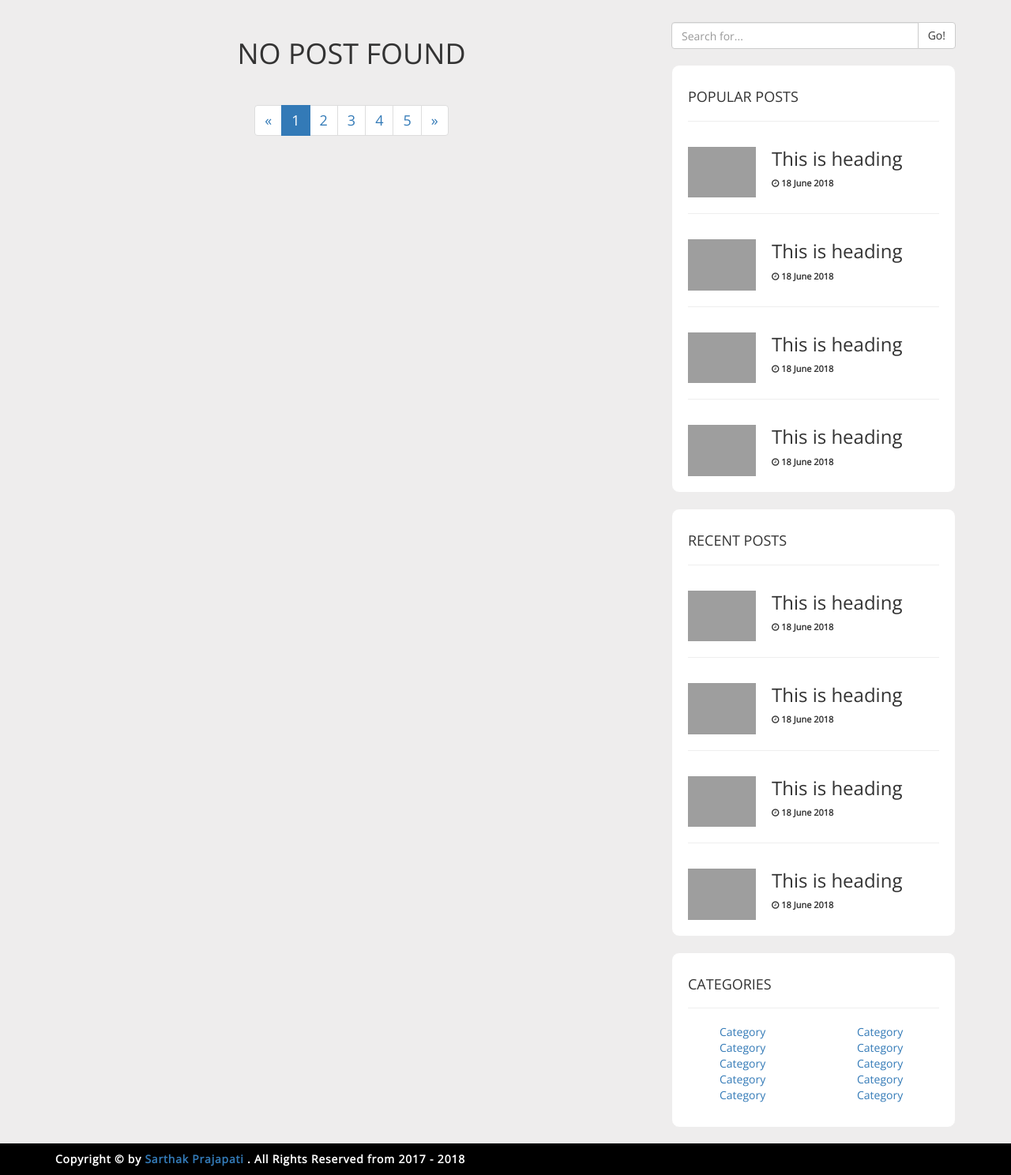
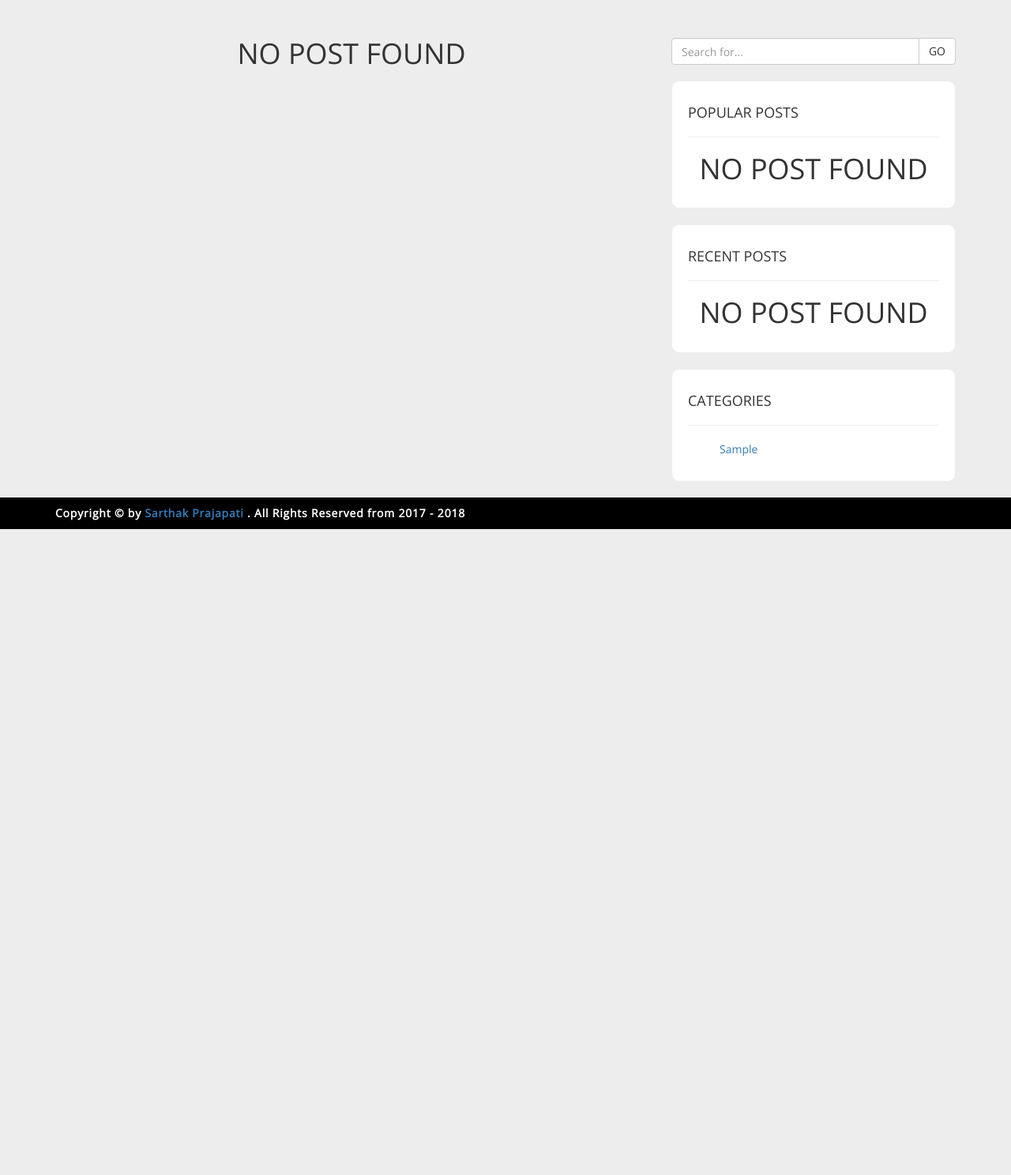
Before and after one commit to sarthakprajapati/Blogera, a PHP site: page /index.php in a window 1280 px wide. Shown: the part 251-1739 px from the top of the page at 79% size. After the commit the page ends 921 px from the top, so only its background shows below. Run offline with PHP 8.4, Linux system fonts and the light colour scheme; tables that the repository leaves empty or names only in its code hold one stand-in row (values such as "Sample post"); grey boxes are pictures that could not be loaded.

Commit message:
php-functionality

```diff
--- a/inc/header.php
+++ b/inc/header.php
@@ -10,7 +10,7 @@
         <span class="icon-bar"></span>
         <span class="icon-bar"></span>
       </button>
-      <a class="navbar-brand" href="#">BLOG</a>
+      <a class="navbar-brand" href="index.php">BLOG</a>
     </div>
 
     <!-- Collect the nav links, forms, and other content for toggling -->
--- a/inc/sidebar.php
+++ b/inc/sidebar.php
@@ -1,98 +1,83 @@
+<div class="widgets">
+<form class="" action="index.php" method="post">
 <div class="input-group">
-      				<input type="text" class="form-control" placeholder="Search for...">
+      				<input type="text" name="search-title" class="form-control" placeholder="Search for...">
       				<span class="input-group-btn">
-        			<button class="btn btn-default" type="button">Go!</button>
+        			<input type="submit" value="GO" class="btn btn-default" placeholder="Search for.." >
       				</span>
    				 </div><!-- /input-group -->
+             </form>
    				 <div class="widgets">
    				 	<div class="popular">
    				 		<h4>POPULAR POSTS</h4>
    				 		<hr>
+                     <?php
+                 $query = "SELECT * FROM posts where status = 'publish' order by views desc LIMIT 5";
+                    $srun = mysqli_query($conn,$query);
+                    if(mysqli_num_rows($srun)>0){
+                      while($row = mysqli_fetch_array($srun)){
+                        $id = $row['id'];
+                        $image = $row['image'];
+                        $date = $row['date'];
+                        $title = $row['title'];
+                        $date = getdate($row['date']);
+                        $day = $date['mday'];
+                        $month = $date['month'];
+                        $year = $date['year'];
+                        ?>
    				 		<div class="row">
    				 		<div class="col-md-4">
-   				 			<img src="https://i2.wp.com/beebom.com/wp-content/uploads/2016/01/Reverse-Image-Search-Engines-Apps-And-Its-Uses-2016.jpg?resize=640%2C426">
+   				 			<img src="img/<?php echo $image; ?>">
    				 		</div>
    				 		<div class="col-md-8 details">
-   				 			<h3>This is heading</h3>
-   				 			<p><i class="fa fa-clock-o"></i>  18 June 2018</p>
+   				 			<h5><a href="post.php?post_id=<?php echo $id; ?>"><?php echo $title; ?></a></h5>
+   				 			<p><i class="fa fa-clock-o"></i>  <?php echo "$day $month $year"; ?> </p>
    				 		</div>
    				 	</div>
    				 	<hr>
-   				 		<div class="row">
-   				 		<div class="col-md-4">
-   				 			<img src="https://i2.wp.com/beebom.com/wp-content/uploads/2016/01/Reverse-Image-Search-Engines-Apps-And-Its-Uses-2016.jpg?resize=640%2C426">
-   				 		</div>
-   				 		<div class="col-md-8 details">
-   				 			<h3>This is heading</h3>
-   				 			<p><i class="fa fa-clock-o"></i>  18 June 2018</p>
-   				 		</div>
-   				 	</div>
-   				 	<hr>
-   				 		<div class="row">
-   				 		<div class="col-md-4">
-   				 			<img src="https://i2.wp.com/beebom.com/wp-content/uploads/2016/01/Reverse-Image-Search-Engines-Apps-And-Its-Uses-2016.jpg?resize=640%2C426">
-   				 		</div>
-   				 		<div class="col-md-8 details">
-   				 			<h3>This is heading</h3>
-   				 			<p><i class="fa fa-clock-o"></i>  18 June 2018</p>
-   				 		</div>
-   				 	</div>
-   				 	<hr>
-   				 		<div class="row">
-   				 		<div class="col-md-4">
-   				 			<img src="https://i2.wp.com/beebom.com/wp-content/uploads/2016/01/Reverse-Image-Search-Engines-Apps-And-Its-Uses-2016.jpg?resize=640%2C426">
-   				 		</div>
-   				 		<div class="col-md-8 details">
-   				 			<h3>This is heading</h3>
-   				 			<p><i class="fa fa-clock-o"></i>  18 June 2018</p>
-   				 		</div>
-   				 	</div>
-   				 	</div>
-   				 </div>
+
+
+               <?php   }
+                    }else{
+                      echo "<center><h1>NO POST FOUND</h1></center>";
+                    } ?>
+
+                 </div>
+              </div>
 
    				 <div class="widgets">
    				 	<div class="popular">
    				 		<h4>RECENT POSTS</h4>
    				 		<hr>
+                     <?php
+                 $query = "SELECT * FROM posts where status = 'publish' order by id desc LIMIT 5";
+                    $srun = mysqli_query($conn,$query);
+                    if(mysqli_num_rows($srun)>0){
+                      while($row = mysqli_fetch_array($srun)){
+                        $id_p = $row['id'];
+                        $image_p = $row['image'];
+                        $date_p = $row['date'];
+                        $title_p = $row['title'];
+                        $date_p = getdate($row['date']);
+                        $day_p = $date['mday'];
+                        $month_p = $date['month'];
+                        $year_p = $date['year'];
+                        ?>
    				 		<div class="row">
    				 		<div class="col-md-4">
-   				 			<img src="https://i2.wp.com/beebom.com/wp-content/uploads/2016/01/Reverse-Image-Search-Engines-Apps-And-Its-Uses-2016.jpg?resize=640%2C426">
+   				 			<img src="img/<?php echo $image_p; ?>">
    				 		</div>
    				 		<div class="col-md-8 details">
-   				 			<h3>This is heading</h3>
-   				 			<p><i class="fa fa-clock-o"></i>  18 June 2018</p>
+   				 			<h5><a href="post.php?post_id=<?php echo $id_p; ?>"><?php echo $title_p; ?></a></h5>
+   				 			<p><i class="fa fa-clock-o"></i><?php echo "$day_p $month_p $year_p"; ?></p>
    				 		</div>
    				 	</div>
    				 	<hr>
-   				 		<div class="row">
-   				 		<div class="col-md-4">
-   				 			<img src="https://i2.wp.com/beebom.com/wp-content/uploads/2016/01/Reverse-Image-Search-Engines-Apps-And-Its-Uses-2016.jpg?resize=640%2C426">
-   				 		</div>
-   				 		<div class="col-md-8 details">
-   				 			<h3>This is heading</h3>
-   				 			<p><i class="fa fa-clock-o"></i>  18 June 2018</p>
-   				 		</div>
-   				 	</div>
-   				 	<hr>
-   				 		<div class="row">
-   				 		<div class="col-md-4">
-   				 			<img src="https://i2.wp.com/beebom.com/wp-content/uploads/2016/01/Reverse-Image-Search-Engines-Apps-And-Its-Uses-2016.jpg?resize=640%2C426">
-   				 		</div>
-   				 		<div class="col-md-8 details">
-   				 			<h3>This is heading</h3>
-   				 			<p><i class="fa fa-clock-o"></i>  18 June 2018</p>
-   				 		</div>
-   				 	</div>
-   				 	<hr>
-   				 		<div class="row">
-   				 		<div class="col-md-4">
-   				 			<img src="https://i2.wp.com/beebom.com/wp-content/uploads/2016/01/Reverse-Image-Search-Engines-Apps-And-Its-Uses-2016.jpg?resize=640%2C426">
-   				 		</div>
-   				 		<div class="col-md-8 details">
-   				 			<h3>This is heading</h3>
-   				 			<p><i class="fa fa-clock-o"></i>  18 June 2018</p>
-   				 		</div>
-   				 	</div>
+
+               <?php   }
+                    }else{
+                      echo "<center><h1>NO POST FOUND</h1></center>";
+                    } ?>
    				 	</div>
    				 </div>
 
@@ -103,20 +88,25 @@
    				 		<div class="row">
    				 			<div class="col-md-6">
    				 			<ul>
-   				 				<li><a href="">Category</a></li>
-   				 				<li><a href="">Category</a></li>
-   				 				<li><a href="">Category</a></li>
-   				 				<li><a href="">Category</a></li>
-   				 				<li><a href="">Category</a></li>
+                           <?php
+                              $c_query = "SELECT * FROM categories";
+                              $c_run = mysqli_query($conn,$c_query);
+                              if(mysqli_num_rows($c_run)>0){
+                                 $count = 2;
+                                 while ($c_row = mysqli_fetch_array($c_run)) {
+                                    $c_id = $c_row['id'];
+                                    $c_category = $c_row['category'];
+                                    $count = $count +1;
+
+                                    if(($count % 2) == 0){
+                                       echo "<li><a href='index.php?cat=$c_id'>$c_category</a></li>";
+                           ?>
    				 			</ul>
    				 	</div>
    				 	<div class="col-md-6">
    				 			<ul>
-   				 				<li><a href="">Category</a></li>
-   				 				<li><a href="">Category</a></li>
-   				 				<li><a href="">Category</a></li>
-   				 				<li><a href="">Category</a></li>
-   				 				<li><a href="">Category</a></li>
+                           <?php  } else echo "<li><a href='index.php?cat=$c_id'>$c_category</a></li>"; } }
+                           else echo "<center><h1>NO CATEGORY</h1></center>";?>
    				 			</ul>
    				 	</div>
    				 	</div>
--- a/inc/top.php
+++ b/inc/top.php
@@ -1,3 +1,4 @@
+<?php ob_start(); ?>
 <!DOCTYPE html>
 <html>
 <head>
--- a/index.php
+++ b/index.php
@@ -1,7 +1,46 @@
 <?php require_once('inc/top.php'); ?>
 <body>
-<?php require_once('inc/header.php'); ?>
+<?php require_once('inc/header.php');
+	if (isset($_GET['page'])) {
+		$page_id = $_GET['page'];
+	}
+	else {
+		$page_id = 1;
+	}
 
+	if(isset($_GET['cat'])){
+		$cat_id = $_GET['cat'];
+		$cat_query = "SELECT * FROM categories WHERE id = $cat_id";
+		$cat_run = mysqli_query($conn,$cat_query);
+		$cat_row = mysqli_fetch_array($cat_run);
+		$cat_name = $cat_row['category'];
+	}
+
+	$number_of_posts = 3;
+if(isset($_POST['search'])){
+	$search = $_POST['search-title'];
+	$all_post_query = "SELECT * FROM posts WHERE status = 'publish'";
+	$all_post_query .="and tags LIKE '%$search%'";
+	$all_post_run = mysqli_query($conn, $all_post_query);
+	$all_posts = mysqli_num_rows($all_post_run);
+	$total_pages = ceil($all_posts / $number_of_posts);
+	$post_start_from = ($page_id - 1)*$number_of_posts;
+
+}
+
+else {
+	$all_post_query = "SELECT * FROM posts WHERE status = 'publish'";
+	if(isset($cat_name)){
+		$all_post_query .= " and categories = '$cat_name'";
+	}
+	$all_post_run = mysqli_query($conn, $all_post_query);
+	$all_posts = mysqli_num_rows($all_post_run);
+	$total_pages = ceil($all_posts / $number_of_posts);
+	$post_start_from = ($page_id - 1)*$number_of_posts;
+
+}
+
+?>
 <div class="jumbotron">
 	<div class="container-fluid">
 		<div  class="animated fadeInLeft" id="details">
@@ -15,9 +54,20 @@
 	<div class="container">
 		<div class="row">
 			<div class="col-md-8">
-				<?php
-					  $query = "SELECT * FROM posts where status = 'publish' order by id desc";
-		              $run = mysqli_query($conn,$query);
+				<?php if(isset($_POST['search-title'])){
+					$search = $_POST['search-title'];
+					$query = "SELECT * FROM posts where status = 'publish'";
+					$query .=" and tags LIKE '%$search%'";
+					$query .= " ORDER BY id DESC LIMIT $post_start_from, $number_of_posts";
+			}
+
+					else{ $query = "SELECT * FROM posts where status = 'publish'";
+				 if(isset($cat_name)){
+					 $query .=" and categories = '$cat_name'";
+				 }
+					 $query .= " ORDER BY id DESC LIMIT $post_start_from, $number_of_posts";
+							 }
+					 $run = mysqli_query($conn,$query);
 		              if(mysqli_num_rows($run)>0){
 		                while($row = mysqli_fetch_array($run)){
 
@@ -80,21 +130,10 @@
 	<nav aria-label="Page navigation">
 		<div id="pagination">
   			<ul class="pagination">
-    			<li>
-    				<a href="#" aria-label="Previous">
-        				<span aria-hidden="true">&laquo;</span>
-      				</a>
-    			</li>
-    			<li class="active"><a href="#">1</a></li>
-    			<li><a href="#">2</a></li>
-    			<li><a href="#">3</a></li>
-    			<li><a href="#">4</a></li>
-    			<li><a href="#">5</a></li>
-    			<li>
-      			<a href="#" aria-label="Next">
-        			<span aria-hidden="true">&raquo;</span>
-      			</a>
-    			</li>
+  				<?php
+  				for($i=1; $i<=$total_pages;$i++){
+  					echo "<li class='".($page_id == $i ? 'active':' ')."'><a href='index.php?page=".$i."&".(isset($cat_name)?"cat=$cat_id":"")."'>$i</a></li>";
+  				} ?>
   			</ul>
   		</div>
 </nav>
```
Also changed, not shown: post.php (+66 -32 lines), img/post4.jpg (added), img/post5.png (added), img/post6.png (added), img/pp4.jpg (added), img/pp5.png (added), img/pp6.png (added).
